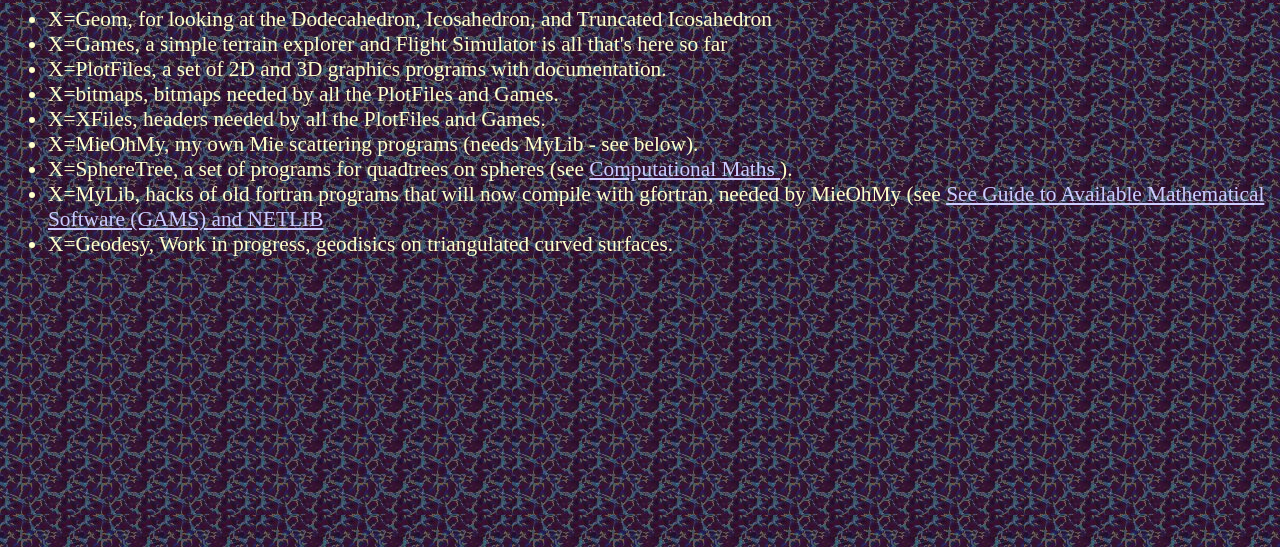
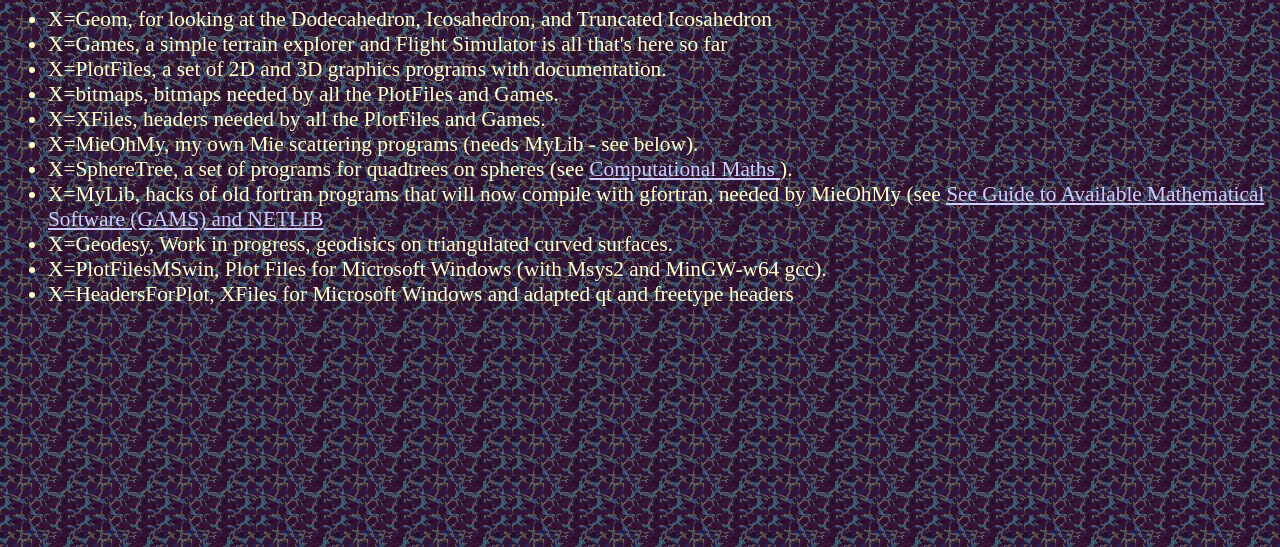
Before and after one commit to seagods/seagods.github.io, a plain HTML site: page Codes.html in a window 1280 px wide. Shown: the part 253-800 px from the top of the page. Drawn offline with Linux system fonts and the light colour scheme.

Commit message:
Added to list of downloadable code

```diff
--- a/Codes.html
+++ b/Codes.html
@@ -36,6 +36,9 @@ You can get GIT <a href="http://git-scm.com"> HERE </a>. To get my program
 <li> X=MyLib, hacks of old fortran programs that will now compile with gfortran, needed by MieOhMy (see
 <a href="CompLinks.html"> See Guide to Available Mathematical Software (GAMS) and NETLIB </a>  </li>
 <li> X=Geodesy, Work in progress, geodisics on triangulated curved surfaces. </li>
+<li> X=PlotFilesMSwin, Plot Files for Microsoft Windows (with Msys2 and MinGW-w64 gcc). </li>
+<li> X=HeadersForPlot, XFiles for Microsoft Windows and adapted qt and freetype headers </li>
+
 </ul>
 </p>
 
```
